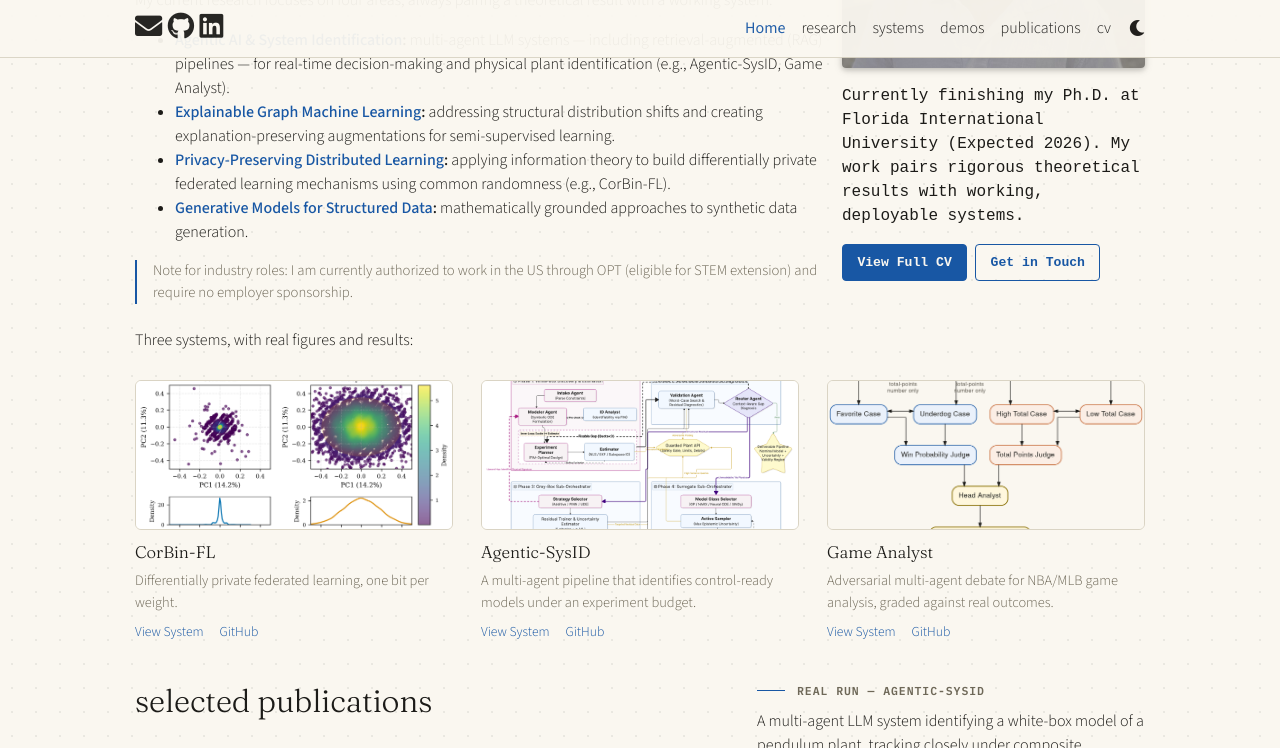
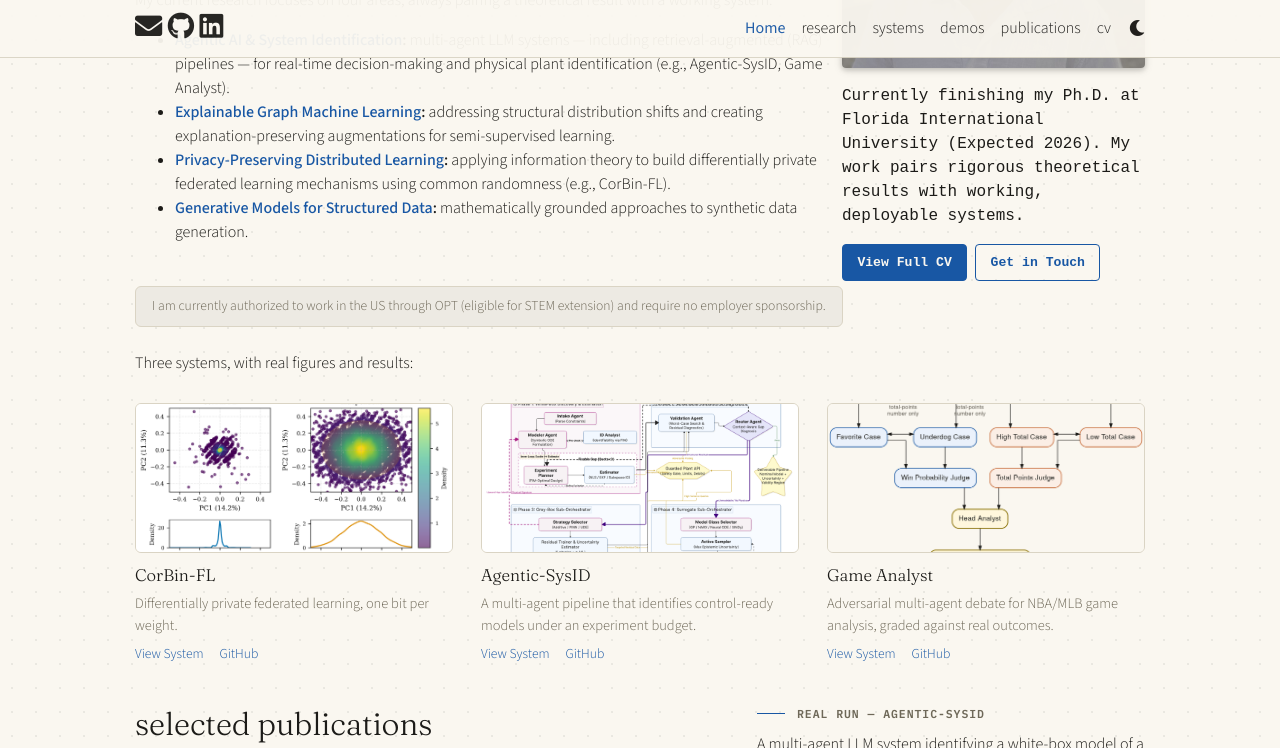
Before and after one commit to Hojat-Salehi/Hojat-Salehi.github.io, a Jekyll site: the page built from _pages/about.md, in a window 1280 px wide and 1400 px high, scrolled down 380 px, cut to the strip 0-748 px from the top of the window. Built offline with Jekyll 4.4.1, drawn with Linux system fonts in a browser that asks for light colours; a style sheet for code colours, icons or effects is not loaded.

Commit message:
Drop 'Note for industry roles:' prefix, turn authorization line into a boxed callout

```diff
--- a/_pages/about.md
+++ b/_pages/about.md
@@ -36,7 +36,7 @@ My current research focuses on four areas, always pairing a theoretical result w
 * **[Generative Models for Structured Data](/research/#generative-structured-data):** mathematically grounded approaches to synthetic data generation.
 
 <!-- DRAFT-COPY -->
-<p class="home-authorization">Note for industry roles: I am currently authorized to work in the US through OPT (eligible for STEM extension) and require no employer sponsorship.</p>
+<p class="home-authorization">I am currently authorized to work in the US through OPT (eligible for STEM extension) and require no employer sponsorship.</p>
 
 <!-- DRAFT-COPY -->
 Three systems, with real figures and results:
--- a/_sass/_home.scss
+++ b/_sass/_home.scss
@@ -13,10 +13,14 @@
 }
 
 .home-authorization {
-  border-left: 2px solid var(--global-theme-color);
-  padding-left: 1rem;
+  display: inline-block;
+  border: 1px solid var(--global-divider-color);
+  border-radius: 6px;
+  background: var(--global-code-bg-color);
+  padding: 0.6rem 1rem;
   margin: 0 0 1.5rem 0;
-  font-size: 0.92rem;
+  font-size: 0.85rem;
+  line-height: 1.5;
   color: var(--global-text-color-light);
 }
 
```
Also changed, not shown: NOTES.md (+1 -0 lines).
